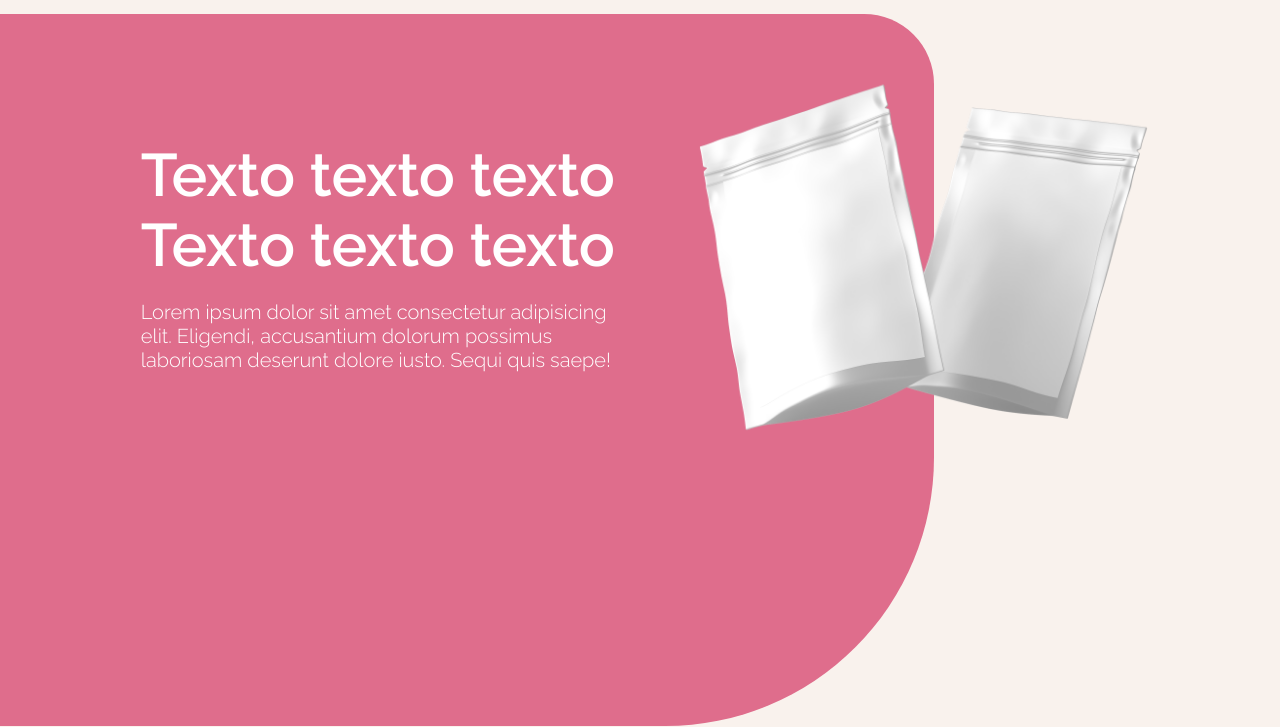
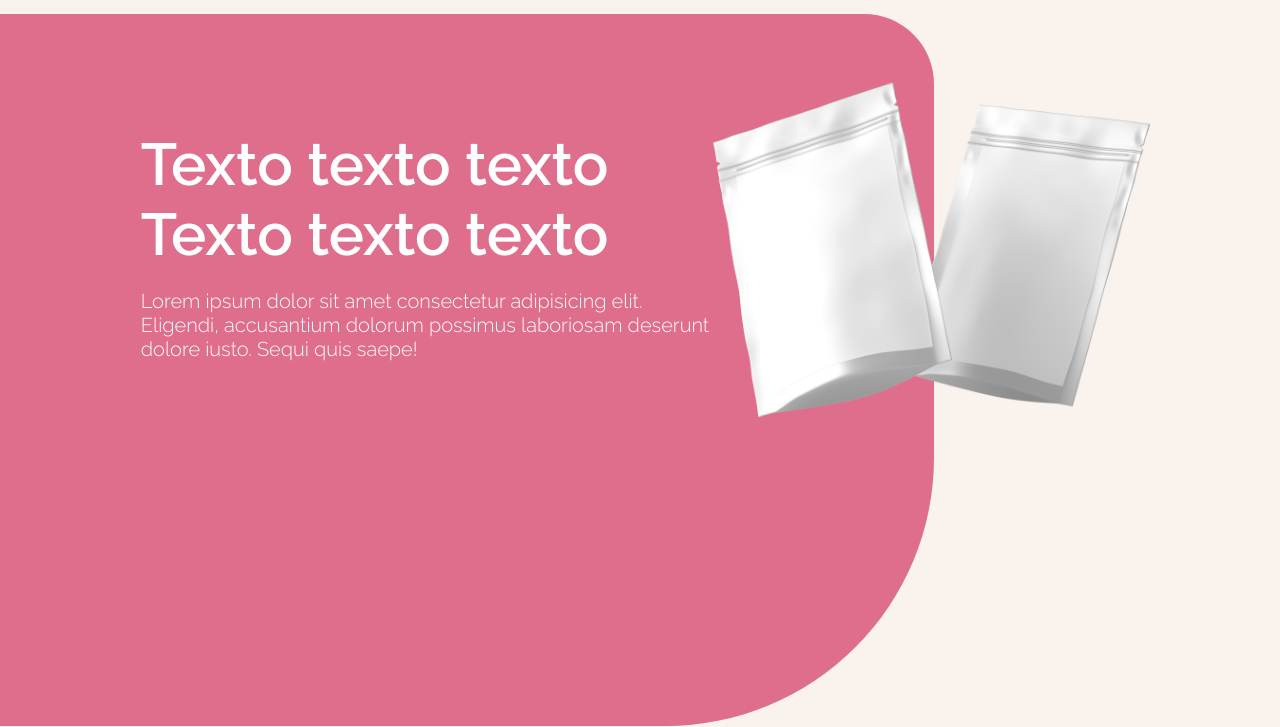
Before and after one commit to forge-twenty-six/minina-da-pipoca, a plain HTML site: page index.html in a window 1280 px wide. Shown: the part 97-824 px from the top of the page. Drawn offline with Linux system fonts and the light colour scheme.

Commit message:
ajeitei expansividade

```diff
--- a/assets/styles/home.css
+++ b/assets/styles/home.css
@@ -5,7 +5,7 @@
 }
 
 #cta {
-    padding: 113px 11%;
+    padding: 8% 11%;
     display: flex;
     flex-direction: column;
     gap: 20px;
@@ -14,13 +14,13 @@
 }
 
 #cta .title {
-    font-size: 60px;
+    font-size: 370%;
     color: #FFFFFF;
     font-weight: 600;
 }
 
 #cta .description {
-    font-size: 20px;
+    font-size: 125%;
     color: #FFFFFF;
     font-weight: 300;
 }
@@ -33,6 +33,11 @@
     z-index: 2;
 }
 
+#banner img {
+    width: 190%;
+    height: fit-content;
+}
+
 .shape {
     background-color: #DF6D8C;
     width: 73%;
--- a/index.html
+++ b/index.html
@@ -43,10 +43,10 @@
         <section id="home">
             <div id="cta">
                 <h1 class="title">Texto texto texto <br>Texto texto texto </h1>
-                <p class="description">Lorem ipsum dolor sit amet consectetur adipisicing elit. Eligendi, accusantium dolorum possimus laboriosam deserunt dolore iusto. Sequi quis saepe!</p>
+                <p class="description">Lorem ipsum dolor sit amet consectetur adipisicing elit.<br>Eligendi, accusantium dolorum possimus laboriosam deserunt dolore iusto. Sequi quis saepe!</p>
             </div>
             <div id="banner">
-                <img src="assets/imagens/duas embalagens de pipoca.png" width="730" height="490" alt="Duas embalagens de pipoca">            </div>
+                <img src="assets/imagens/duas embalagens de pipoca.png" alt="Duas embalagens de pipoca">            </div>
             <div class="shape"></div>
         </section>
 
```
